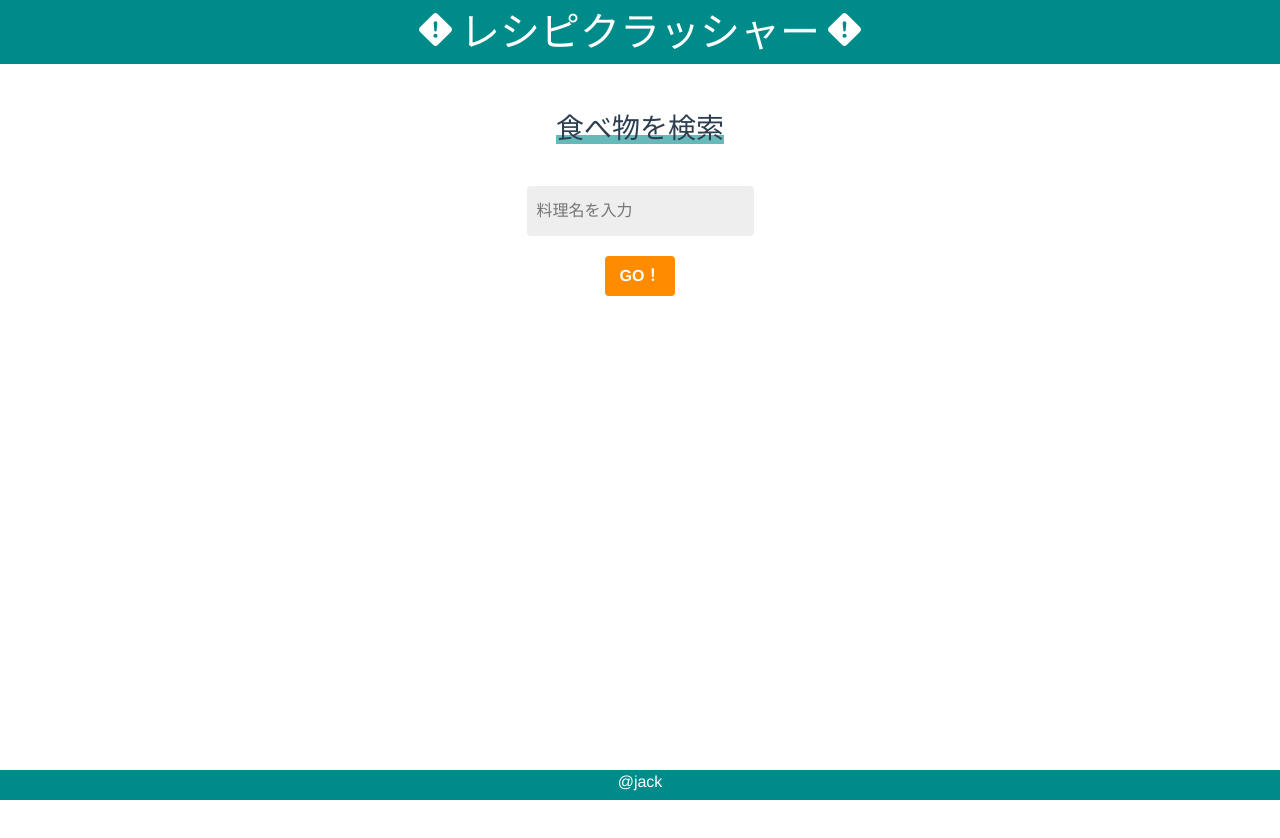
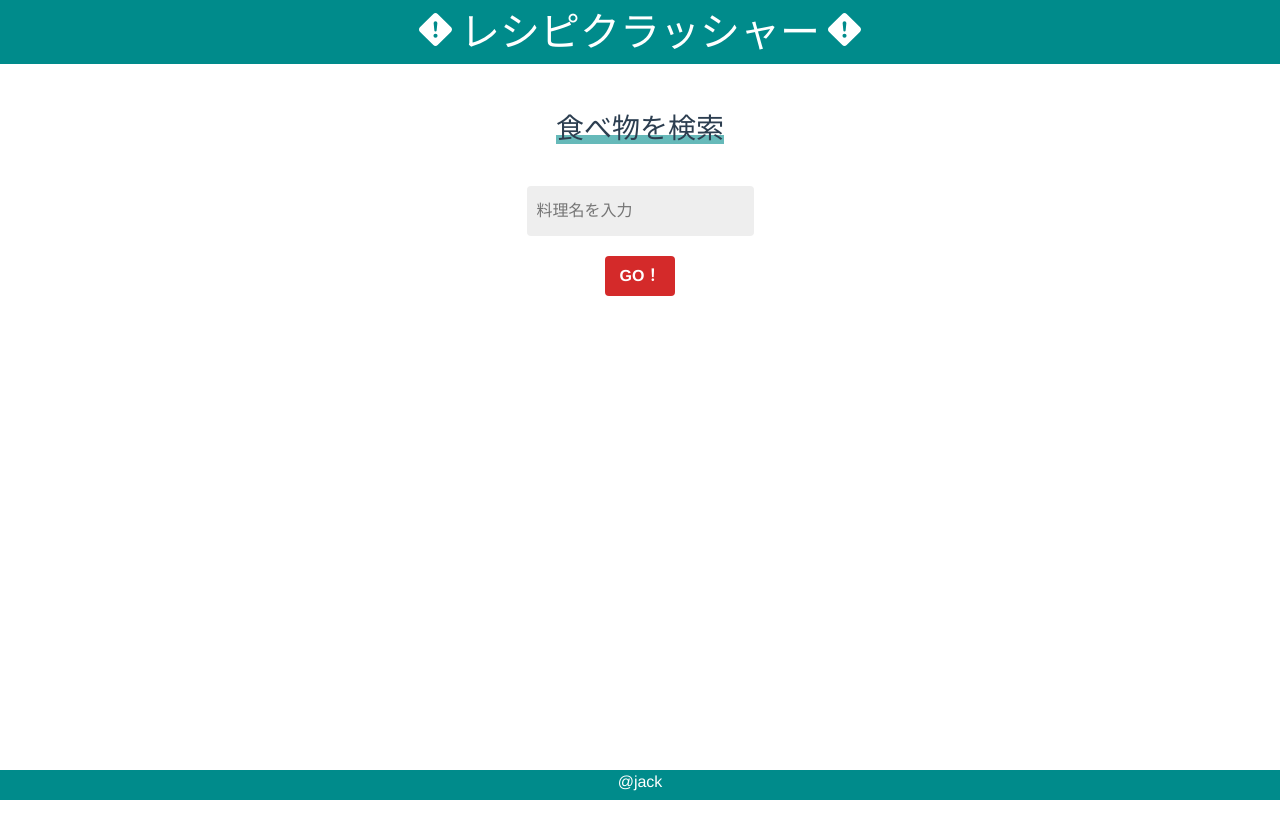
Before and after one commit to jack-app/jackHack2022_F, a Vue app: page / in a window 1280 px wide. Shown: the top 838 px of the page. Built offline with nearby package versions, Linux system fonts and the light colour scheme.

Commit message:
なんかできてなかった

```diff
--- a/src/components/SearchBox.vue
+++ b/src/components/SearchBox.vue
@@ -73,7 +73,7 @@ input#sbtn1 {
   width: 70px;
   height: 40px;
   border-radius: 4px;
-  background-color: darkorange;
+  background-color: rgb(212, 42, 42);
   border: none;
   color: #fff;
   font-weight: bold;
```
